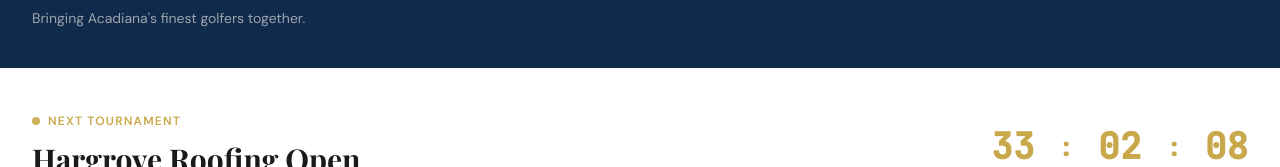
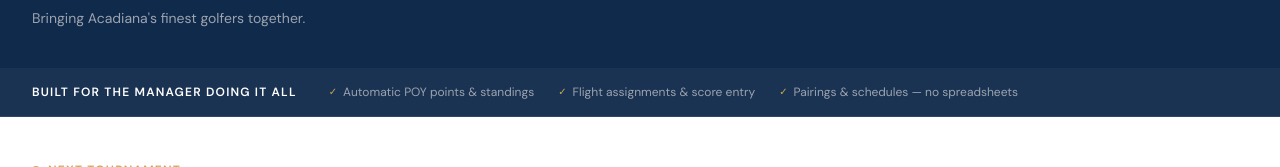
Before and after one commit to rbelaire/Cga, a React (Vite) app: page /#/ in a window 1280 px wide. Shown: the part 166-333 px from the top of the page. Built offline with nearby package versions, Linux system fonts and the light colour scheme; no server answers; the database is empty; a web font is replaced by a local one.

Commit message:
Add manager value banner to Home page
Shows three key benefits (POY automation, flight/score entry, pairings) for the tournament manager who previously handled everything manually.

https://claude.ai/code/session_01H17gRjQb2hpb63hThDSPGk

```diff
--- a/src/pages/Home.jsx
+++ b/src/pages/Home.jsx
@@ -31,6 +31,30 @@ export default function Home() {
   return (
     <>
       <HeroSection />
+
+      {/* Manager value banner */}
+      <section className="bg-forest/95 border-b border-white/10">
+        <div className="max-w-7xl mx-auto px-4 sm:px-6 lg:px-8 py-4">
+          <div className="flex flex-wrap items-center gap-x-8 gap-y-2">
+            <p className="text-offwhite font-sans text-xs font-semibold uppercase tracking-widest shrink-0">
+              Built for the manager doing it all
+            </p>
+            <div className="flex flex-wrap gap-x-6 gap-y-1">
+              {[
+                'Automatic POY points & standings',
+                'Flight assignments & score entry',
+                'Pairings & schedules — no spreadsheets',
+              ].map(item => (
+                <span key={item} className="flex items-center gap-1.5 text-gray-400 font-sans text-xs">
+                  <span className="text-gold text-[10px]">✓</span>
+                  {item}
+                </span>
+              ))}
+            </div>
+          </div>
+        </div>
+      </section>
+
       <NextTournament />
       <QuickLinks />
 
```
